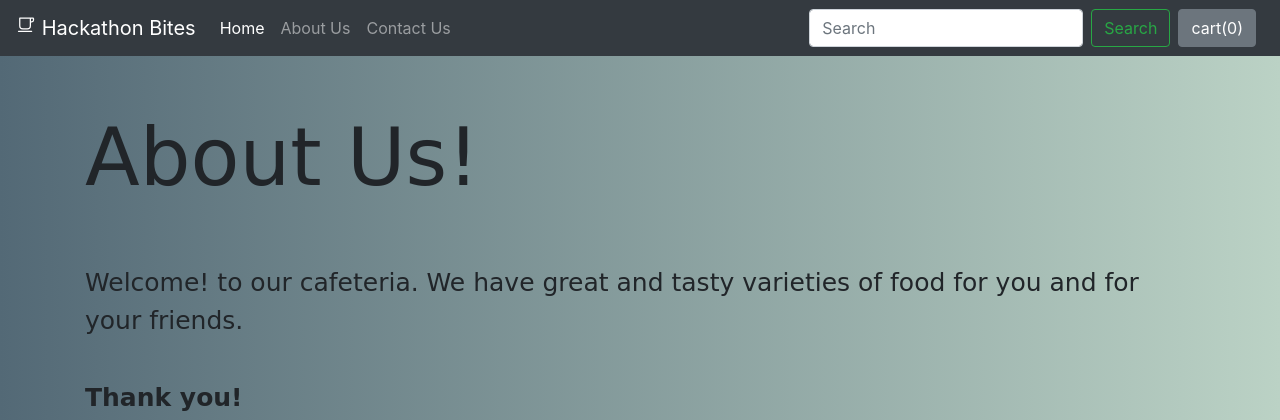
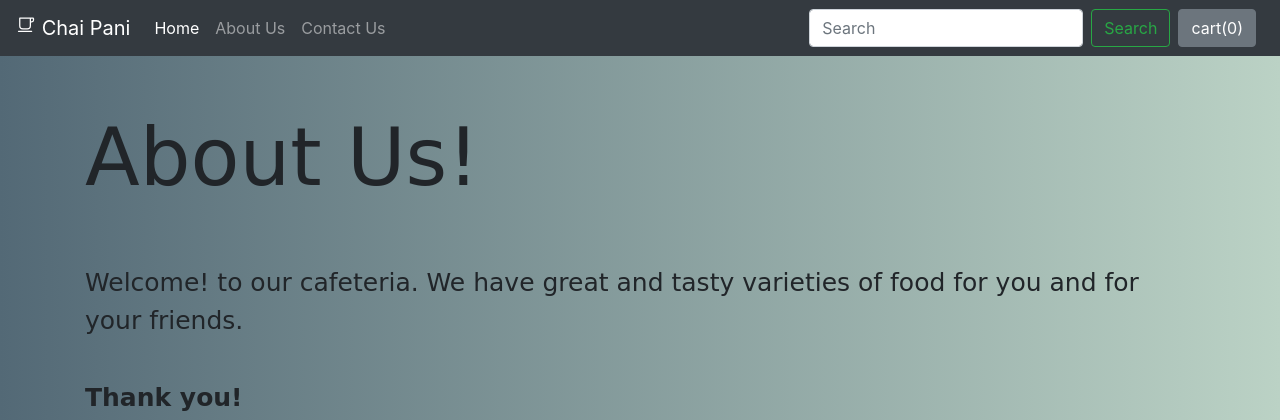
Before and after one commit to ManasAgarwal02/ChaiPani, a Django app: page /about/ in a window 1280 px wide. Shown: the top 420 px of the page. Run offline with Django 3.2, Linux system fonts and the light colour scheme; some libraries are stand-ins or nearby versions.

Commit message:
Update base.html

```diff
--- a/shop/templates/base.html
+++ b/shop/templates/base.html
@@ -22,7 +22,7 @@
 <nav class="navbar navbar-expand-lg navbar-dark bg-dark">
     <a class="navbar-brand" href="/">
         <ion-icon name="cafe-outline"></ion-icon>
-        Hackathon Bites</a>
+        Chai Pani</a>
     <button class="navbar-toggler" type="button" data-toggle="collapse" data-target="#navbarSupportedContent"
             aria-controls="navbarSupportedContent" aria-expanded="false" aria-label="Toggle navigation">
         <span class="navbar-toggler-icon"></span>
```
